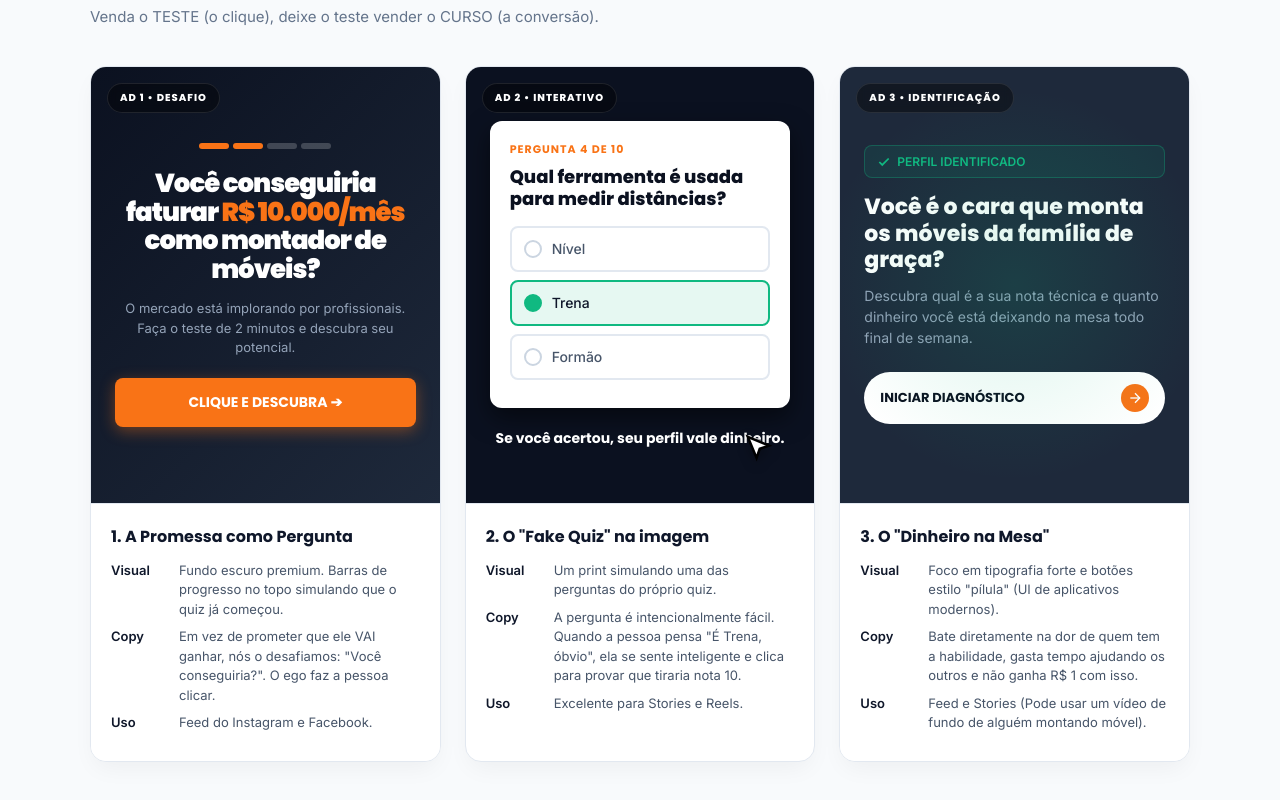
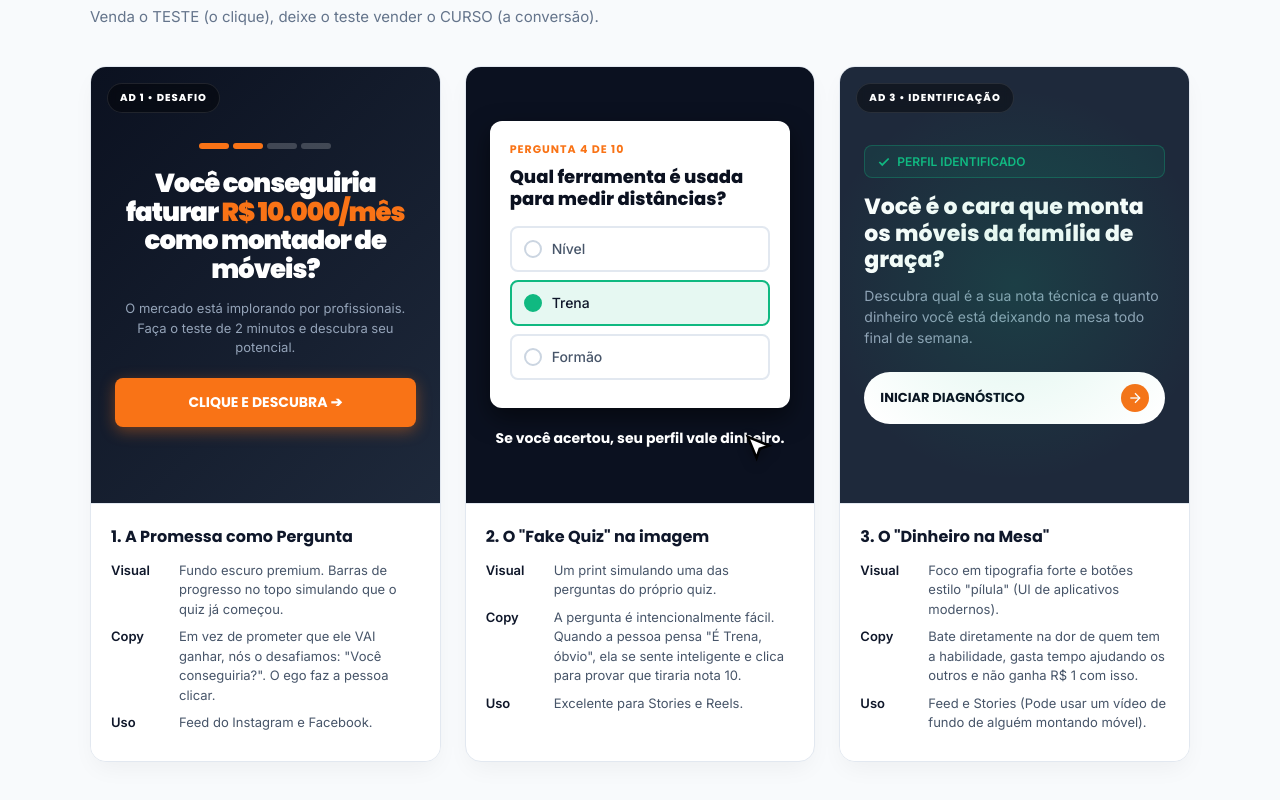
Before and after one commit to anakarolinaiclube-ux/teste, a plain HTML site: page index.html in a window 1280 px wide. Shown: the part 76-876 px from the top of the page. Drawn offline with Linux system fonts and the light colour scheme.

Commit message:
Update index.html

```diff
--- a/index.html
+++ b/index.html
@@ -107,7 +107,6 @@ body { font-family: 'Inter', sans-serif; background: #f8fafc; color: #0f172a; pa
     <!-- CRIATIVO 2: A Fake Poll (Enquete) -->
     <div class="criativo">
       <div class="criativo-preview ad2-bg">
-        <span class="criativo-tag">AD 2 • Interativo</span>
 
         <div class="ad2-fake-card">
           <div class="ad2-q-num">Pergunta 4 de 10</div>
```
